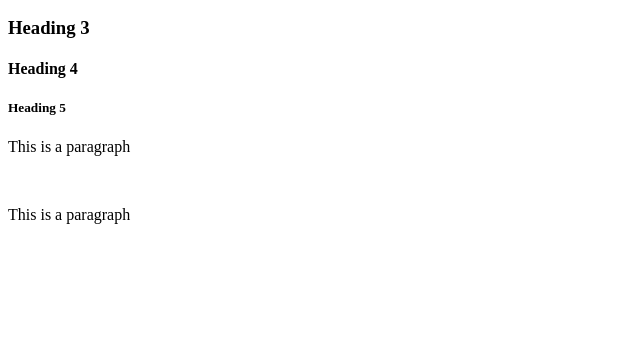
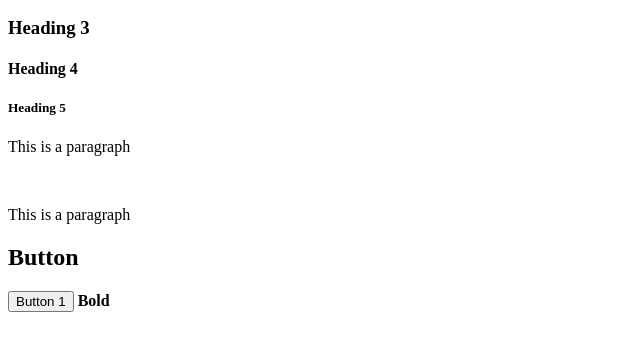
Before and after one commit to AyushiDey/Basic_Website, a plain HTML site: page index.html in a window 1280 px wide. Shown: the part 110-460 px from the top of the page, without its empty margins (0-640 px from the left). Drawn offline with Linux system fonts and the light colour scheme.

Commit message:
Update index.html

```diff
--- a/index.html
+++ b/index.html
@@ -14,6 +14,9 @@
     <p>This is a paragraph</p>
     <br>
     <p> This is a paragraph</p>
+    <h2>Button</h2>
+    <button type = "button">Button 1</button>
+    <strong>Bold</strong>
   </body>
     <section>
     </section>
```
